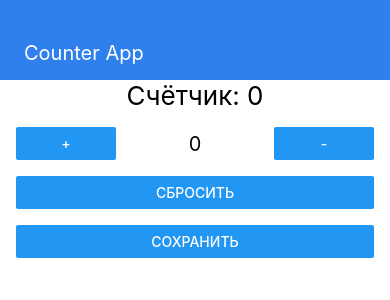
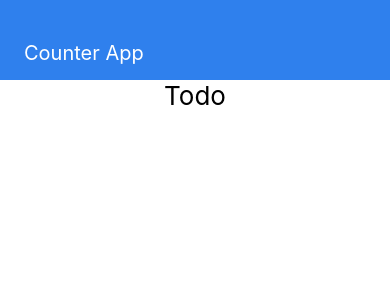
Before and after one commit to xkelxmc/react-native-app, a React Native app: screen / in a window 390 px wide. Shown: the top 300 px of the page. Built offline with nearby package versions, Linux system fonts and the light colour scheme.

Commit message:
Create PageTodo

```diff
--- a/App.js
+++ b/App.js
@@ -1,8 +1,8 @@
 import React from 'react';
-import PageCounter from "./src/pages/PageCounter";
+import PageTodo from "./src/pages/PageTodo";
 
 export default function App() {
   return (
-      <PageCounter/>
+      <PageTodo/>
   );
 }
--- /dev/null
+++ b/src/pages/PageTodo.js
@@ -0,0 +1,28 @@
+import React from 'react';
+import {View, Text, StyleSheet} from 'react-native';
+import TemplateDefault from "../template/TemplateDefault";
+
+export const PageTodo = (props) => {
+    return (
+        <TemplateDefault title={'Counter App'}>
+            <View style={styles.container}>
+                <Text style={styles.text}>Todo</Text>
+            </View>
+        </TemplateDefault>
+    );
+}
+
+const styles = StyleSheet.create({
+    text: {
+        color: '#000',
+        fontSize: 26,
+    },
+    container: {
+        flex: 1,
+        width: '100%',
+        justifyContent: 'flex-start',
+        alignItems: 'center',
+    }
+});
+
+export default PageTodo;
```
